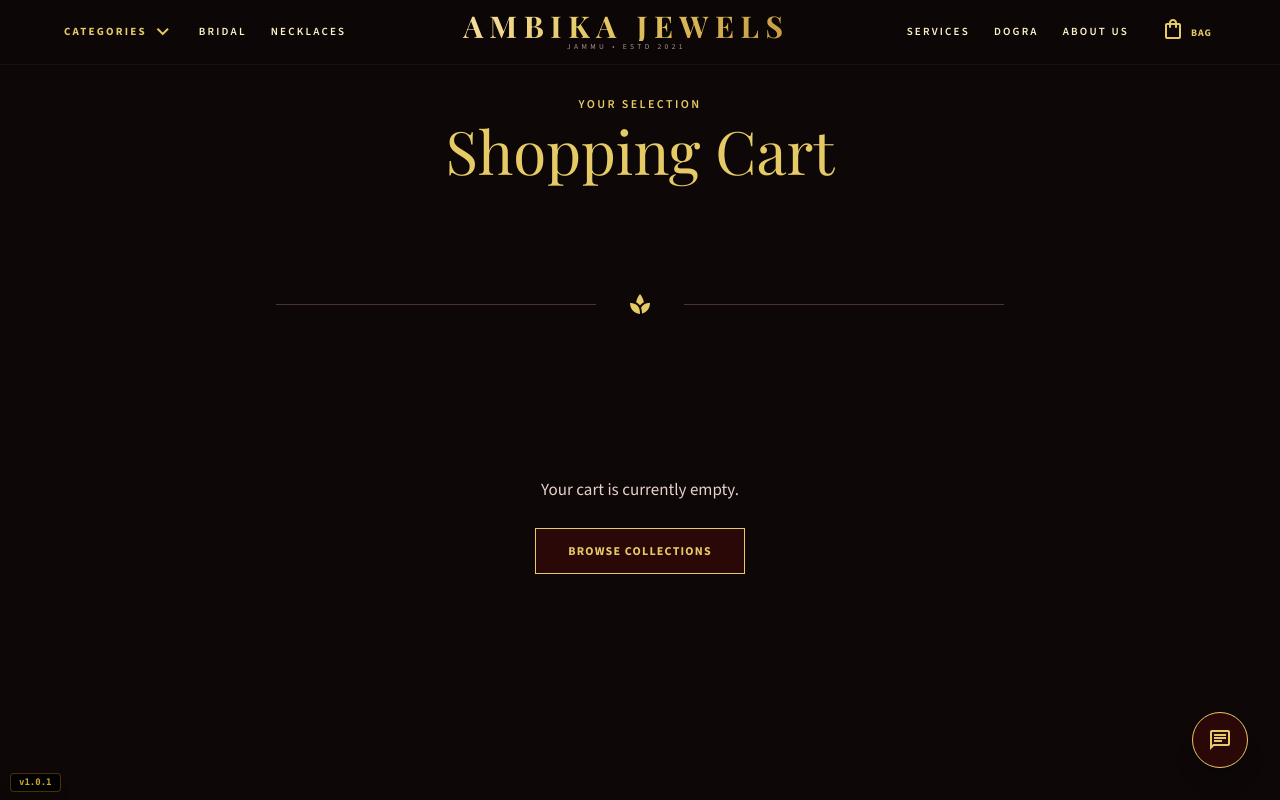
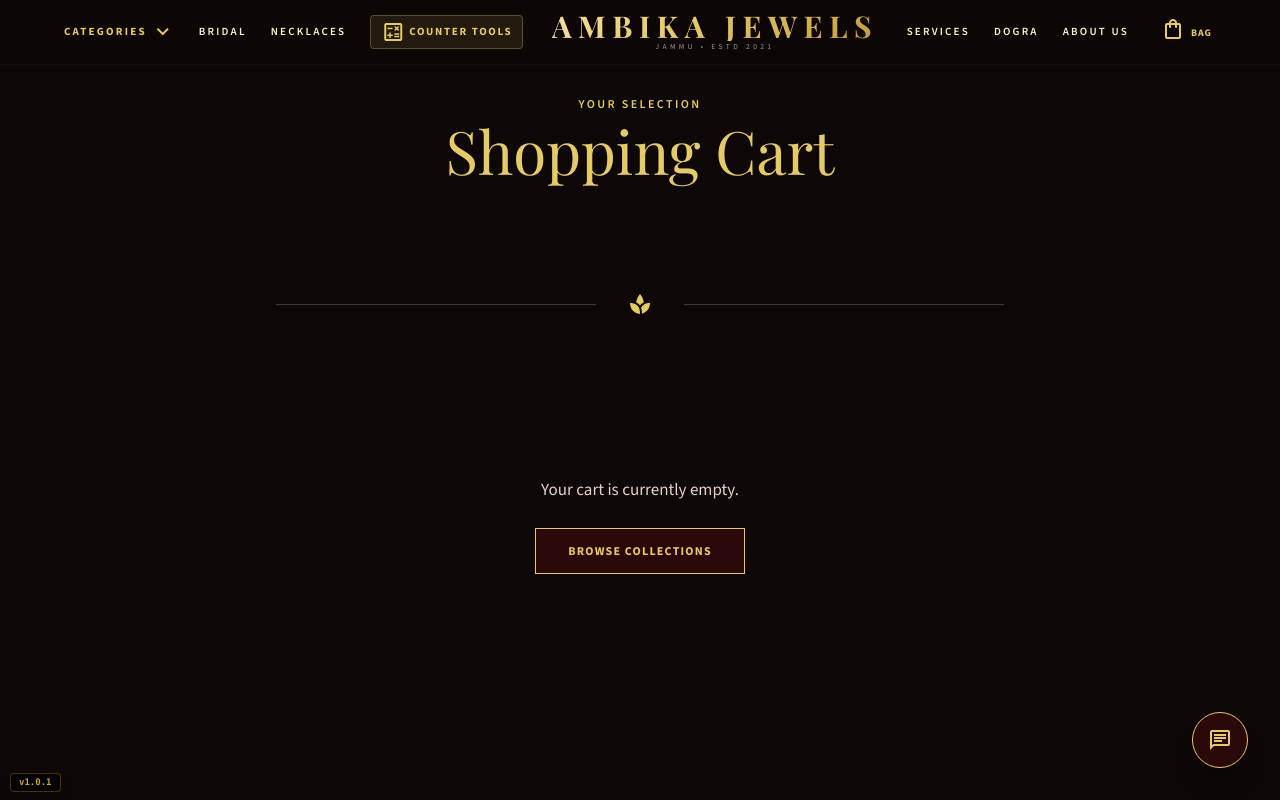
Before and after one commit to NipunMagotra/ambikajewels, a Next.js app: page /cart in a window 1280 px wide. Shown: the top 800 px of the page. Built offline with nearby package versions, Linux system fonts and the light colour scheme; a web font is replaced by a local one.

Commit message:
feat(counter): Add Goldsmith Counter & Daily Rates quick access link to Header navigation and mobile drawer

```diff
--- a/src/components/layout/Header.tsx
+++ b/src/components/layout/Header.tsx
@@ -83,6 +83,9 @@
               </Link>
               <Link href="/collections?category=Necklaces %26 Chokers" className="text-[11px] font-label-caps tracking-[0.2em] text-amber-100 hover:text-primary transition-colors font-semibold">
                 NECKLACES
+              </Link>
+              <Link href="/tools" className="text-[11px] font-label-caps tracking-[0.15em] text-primary hover:bg-primary/20 bg-primary/10 border border-primary/30 px-2.5 py-1 rounded transition-colors font-bold flex items-center gap-1">
+                <span className="material-symbols-outlined text-xs">calculate</span> COUNTER TOOLS
               </Link>
             </nav>
           </div>
@@ -171,9 +174,20 @@
               ))}
 
               <Link
+                href="/tools"
+                onClick={() => setMobileMenuOpen(false)}
+                className="text-sm font-label-caps text-primary hover:text-primary/80 py-3 border-b border-outline-variant/15 flex justify-between items-center font-bold bg-primary/10 px-3 rounded-md my-1"
+              >
+                <span className="flex items-center gap-2">
+                  <span className="material-symbols-outlined text-sm">calculate</span>
+                  GOLDSMITH COUNTER & RATES
+                </span>
+                <span className="material-symbols-outlined text-sm">chevron_right</span>
+              </Link>
+              <Link
                 href="/services"
                 onClick={() => setMobileMenuOpen(false)}
-                className="text-sm font-label-caps text-primary hover:text-primary/80 py-3 border-b border-outline-variant/15 flex justify-between items-center font-bold mt-2"
+                className="text-sm font-label-caps text-primary hover:text-primary/80 py-3 border-b border-outline-variant/15 flex justify-between items-center font-bold"
               >
                 <span>SERVICES & GOLD EXCHANGE</span>
                 <span className="material-symbols-outlined text-sm">chevron_right</span>
```
